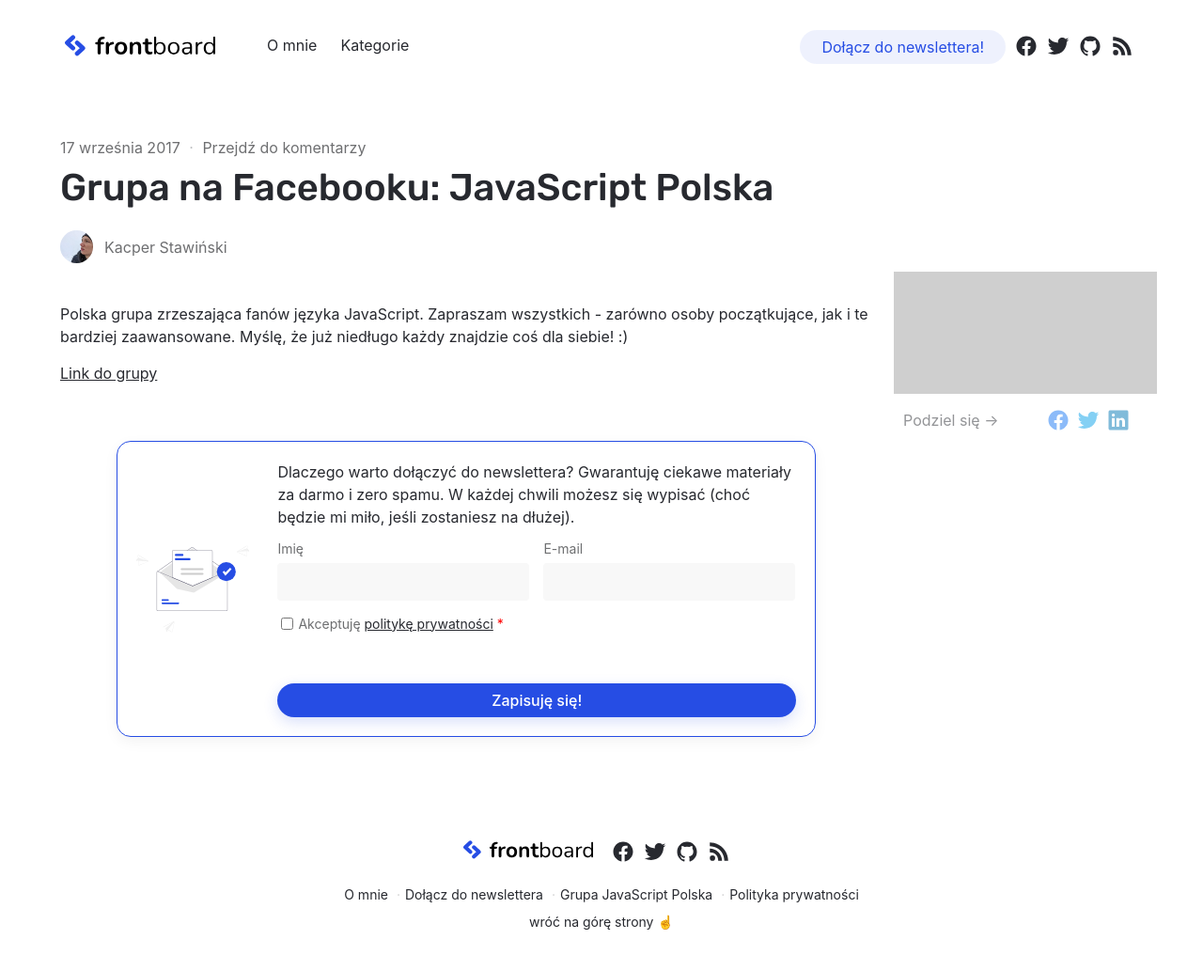
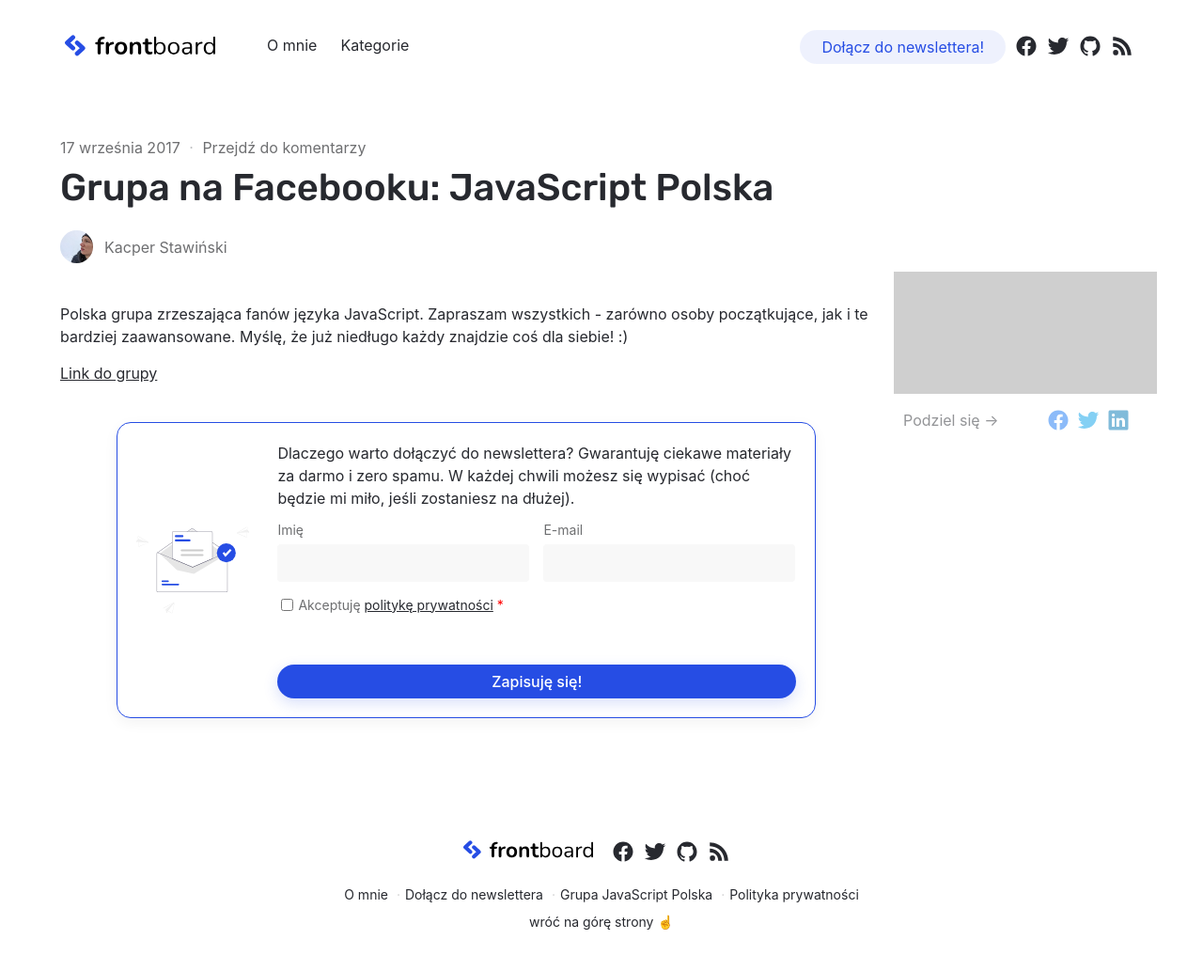
Before and after one commit to frontboard/blog, a Jekyll site: the page built from _posts/2017-09-17-grupa-javascript-polska.md, in a window 1280 px wide. Shown: the whole page at 94% size. Built offline with Jekyll 4.4.1, drawn with Linux system fonts in a browser that asks for light colours; comment, search, counter and statistics services are not loaded; grey boxes are pictures that could not be loaded.

Commit message:
fix margin between newsletter form and comments

```diff
--- a/_layouts/post.html
+++ b/_layouts/post.html
@@ -20,7 +20,9 @@
       {{ content }}
     </div>
 
+    <div class="article__newsletter">
     {%- include newsletter.html -%}
+    </div>
 
     {%- if site.disqus.shortname -%}
       {%- include disqus_comments.html -%}
--- a/_sass/minima/_frontboard.scss
+++ b/_sass/minima/_frontboard.scss
@@ -180,7 +180,6 @@
   &__content {
     line-height: 1.5;
     color: $color-text;
-    margin-bottom: 60px;
 
     @include content-formatting;
   }
@@ -227,6 +226,9 @@
       width: 23%;
       margin-top: 190px;
     }
+  }
+  &__newsletter {
+    margin: 40px 0;
   }
 }
 
```
